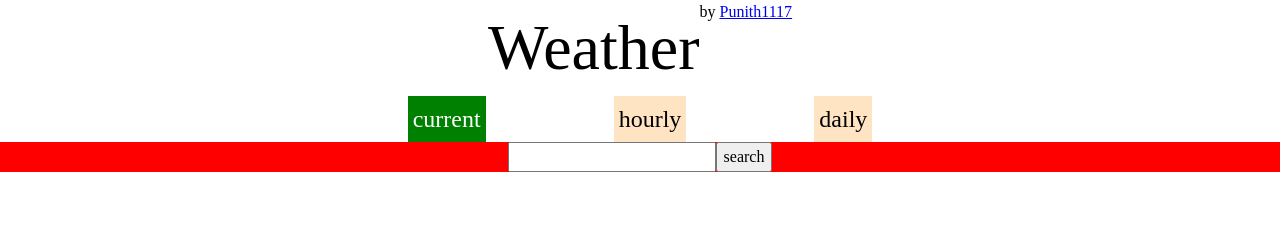
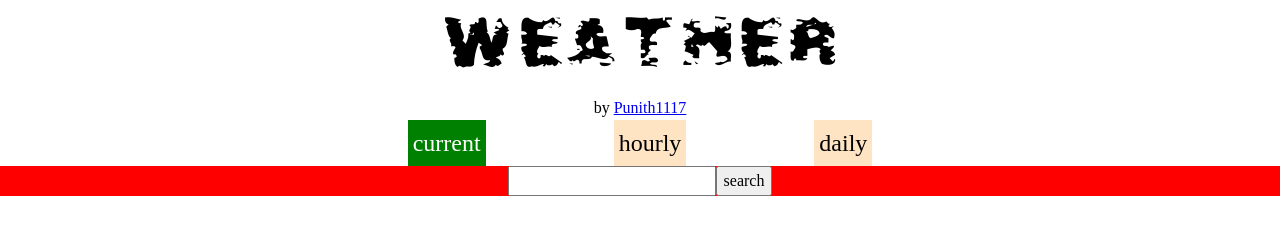
Before and after one commit to Punith1117/weather, a website built with webpack: page src/template.html in a window 1280 px wide. Built offline with nearby package versions, Linux system fonts and the light colour scheme.

Commit message:
add flex-direction to header and new font to project-name

```diff
--- a/src/style.css
+++ b/src/style.css
@@ -1,13 +1,21 @@
+@font-face {
+    font-family: chalk-font;
+    src: url(./fonts/After_Shok.ttf);
+}
+
 button:hover {
     cursor: pointer;
 }
 
 header {
     display: flex;
+    flex-direction: column;
     justify-content: center;
+    align-items: center;
 }
 
 .project-name {
+    font-family: chalk-font;
     font-size: max(3rem, 5vw);
 }
 
```
Also changed, not shown: src/fonts/After_Shok.ttf (added).
